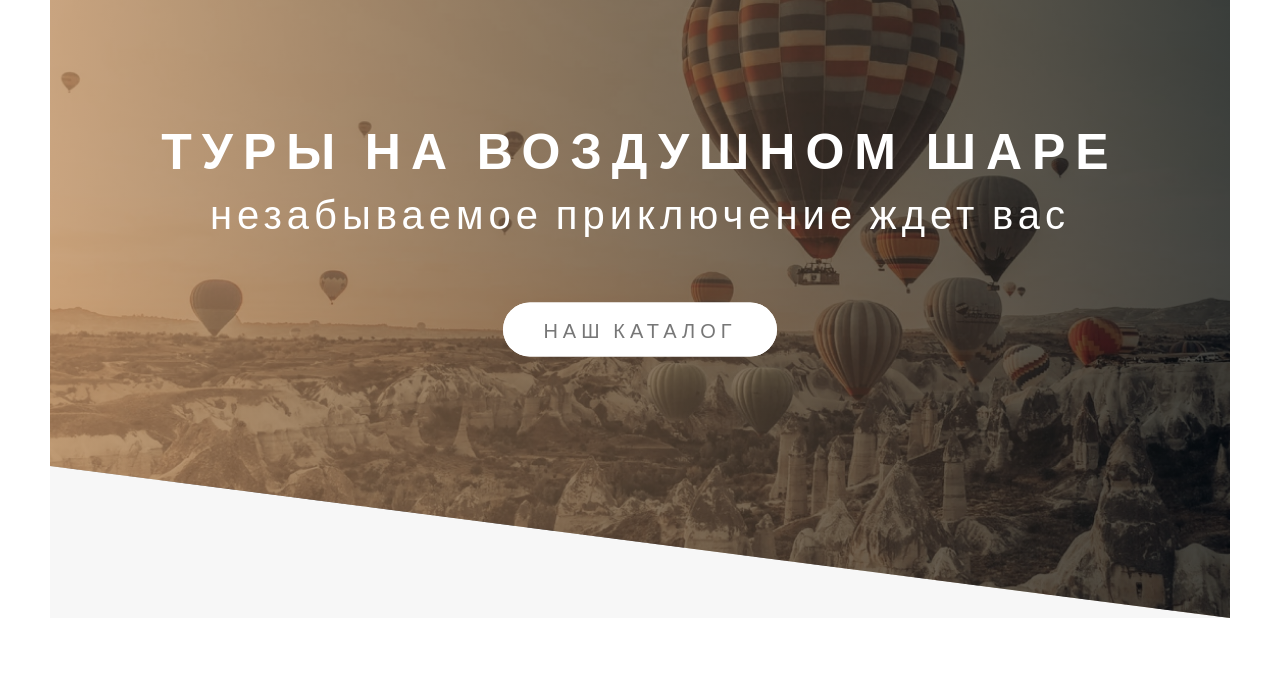
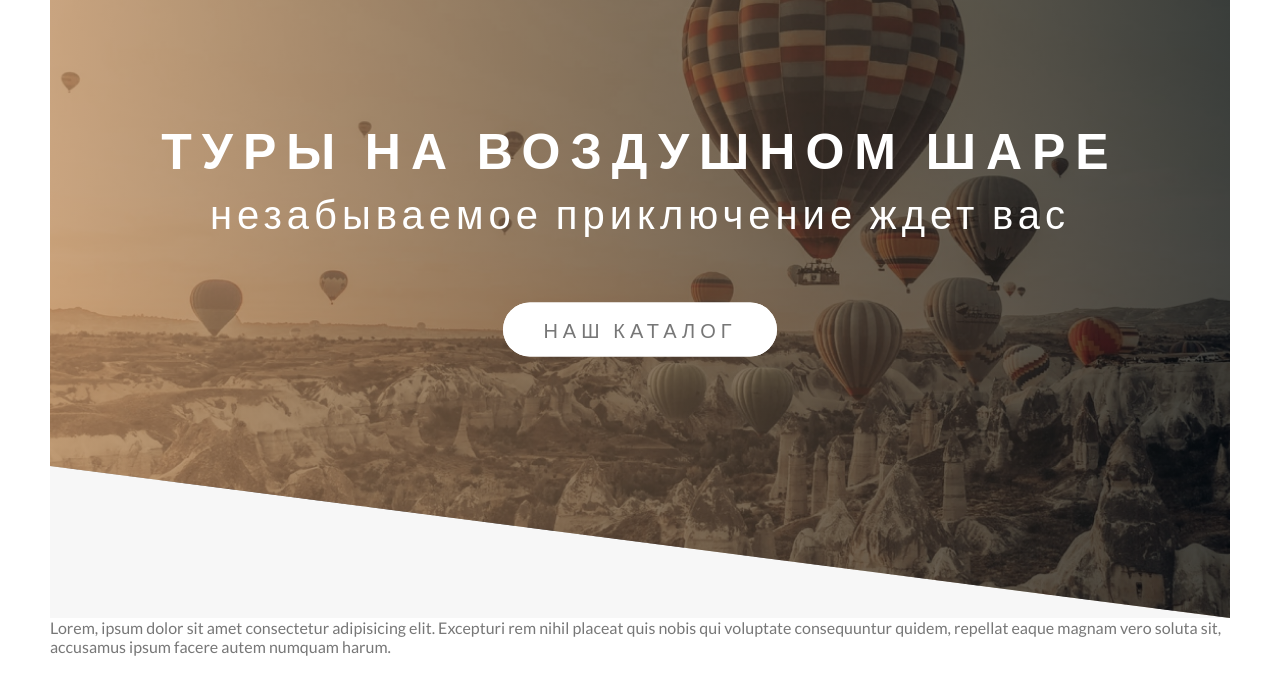
Before and after one commit to Corvinun/Ballons, a plain HTML site: page index.html in a window 1280 px wide. Shown: the part 952-1646 px from the top of the page. Before the commit the page ends 1620 px from the top, so only its background shows below. Drawn offline with Linux system fonts and the light colour scheme.

Commit message:
Add div with Lorem

```diff
--- a/index.html
+++ b/index.html
@@ -35,5 +35,8 @@
             </div>
         </header>
     </div>
+    <div>
+        Lorem, ipsum dolor sit amet consectetur adipisicing elit. Excepturi rem nihil placeat quis nobis qui voluptate consequuntur quidem, repellat eaque magnam vero soluta sit, accusamus ipsum facere autem numquam harum.
+    </div>
 </body>
 </html>
```
